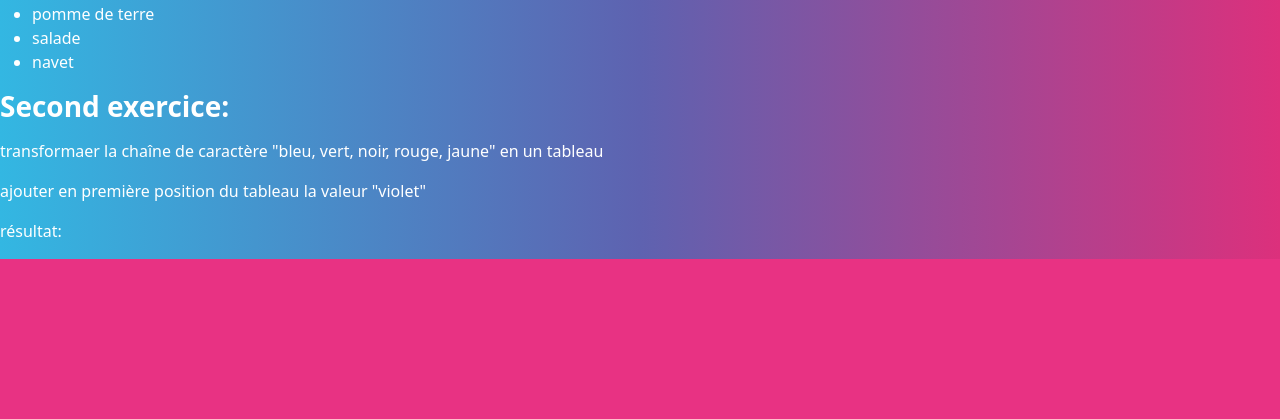
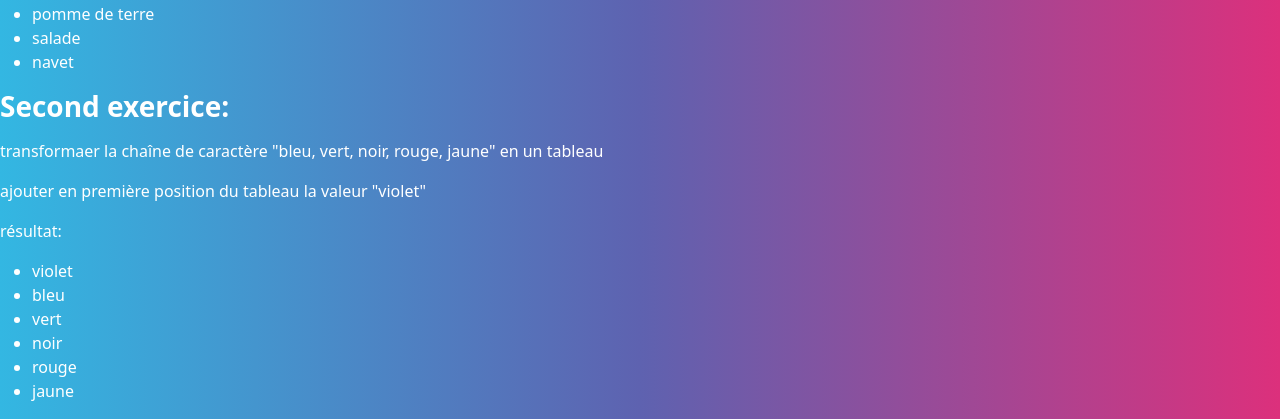
Before and after one commit to Lalie19/ApprentisagePhp, a PHP site: page /exercice3correction.php in a window 1280 px wide. Shown: the part 560-979 px from the top of the page. Before the commit the page ends 819 px from the top, so only its background shows below. Run offline with PHP 8.4, Linux system fonts and the light colour scheme.

Commit message:
seconde exercice effectué

```diff
--- a/exercice3.php
+++ b/exercice3.php
@@ -47,8 +47,8 @@
         <p>résultat:
             <?php
             // TO DO
-            $texte ="bleu vert noir rouge jaune";
-            $tab1 = explode(" ", $texte);
+            $string ="bleu vert noir rouge jaune";
+            $tab1 = explode(" ", $string);
             array_unshift($tab1, "violet" );
 
 
--- a/exercice3correction.php
+++ b/exercice3correction.php
@@ -52,21 +52,28 @@
         <p>résultat:
             <?php
             // TO DO
+            $startString = "bleu vert noir rouge jaune";
+            // Convert the string into an array
+            $tab2 = explode(" ", $startString );
+            // Insert an element at the beginning of an array
+            array_unshift($tab2, "violet");
+
+
             ?>
-            <!--            <ul>
-                <li><?php // echo $tab1[0];
+                       <ul>
+                <li><?php echo $tab2[0];
                     ?></li>
-                <li><?php // echo $tab1[1];
+                <li><?php echo $tab2[1];
                     ?></li>
-                <li><?php // echo $tab1[2];
+                <li><?php echo $tab2[2];
                     ?></li>
-                <li><?php // echo $tab1[3];
+                <li><?php echo $tab2[3];
                     ?></li>
-                <li><?php // echo $tab1[4];
+                <li><?php echo $tab2[4];
                     ?></li>
-                <li><?php // echo $tab1[5];
+                <li><?php echo $tab2[5];
                     ?></li>
-            </ul> -->
+            </ul>
         </p>
 
 <script src="/JS/bootstrap.min.js"></script>
```
